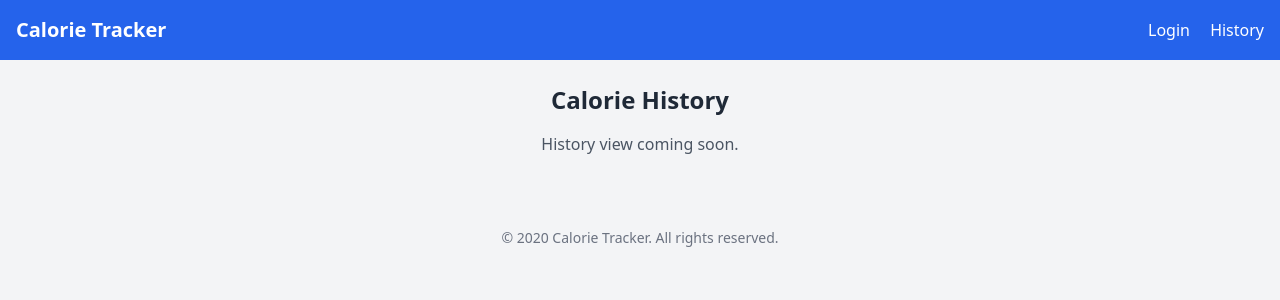
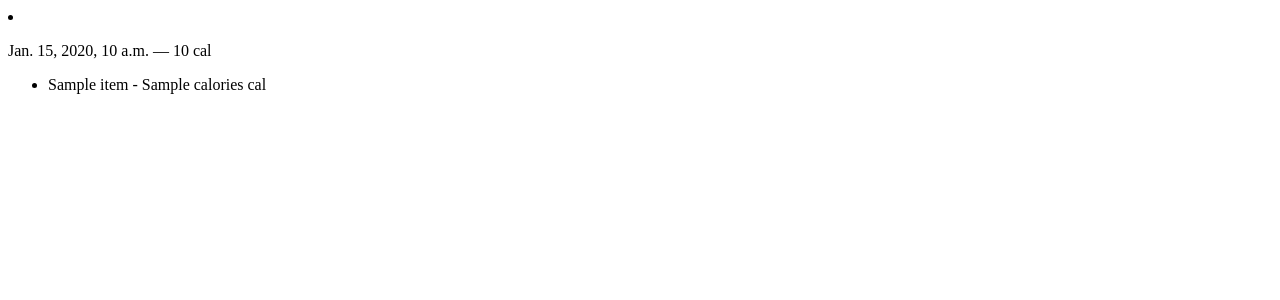
Before and after one commit to Manu-722/calorie_counter, a Django app: template counter/templates/history.html in a window 1280 px wide. Shown: the top 300 px of the page. Run offline with Django 5.2, Linux system fonts and the light colour scheme; the template is opened without the code that fills it: most values are stand-ins (such as "Sample title", 1, 10 or a date in 2020); some libraries are stand-ins or nearby versions.

Commit message:
added the history page and styled it

```diff
--- a/counter/templates/history.html
+++ b/counter/templates/history.html
@@ -1,6 +1,10 @@
-{% extends 'base.html' %}
-{% block title %}History{% endblock %}
-{% block content %}
-  <h1 class="text-2xl font-bold mb-4 text-center">Calorie History</h1>
-  <p class="text-center text-gray-600">History view coming soon.</p>
-{% endblock %}
+{% for entry in entries %}
+  <li class="bg-white shadow p-4 my-3 rounded">
+    <p class="font-semibold">{{ entry.date }} — {{ entry.total }} cal</p>
+    <ul class="ml-4 list-disc text-sm text-gray-700">
+      {% for item in entry.items %}
+        <li>{{ item.name }} - {{ item.calories }} cal</li>
+      {% endfor %}
+    </ul>
+  </li>
+{% endfor %}
```
